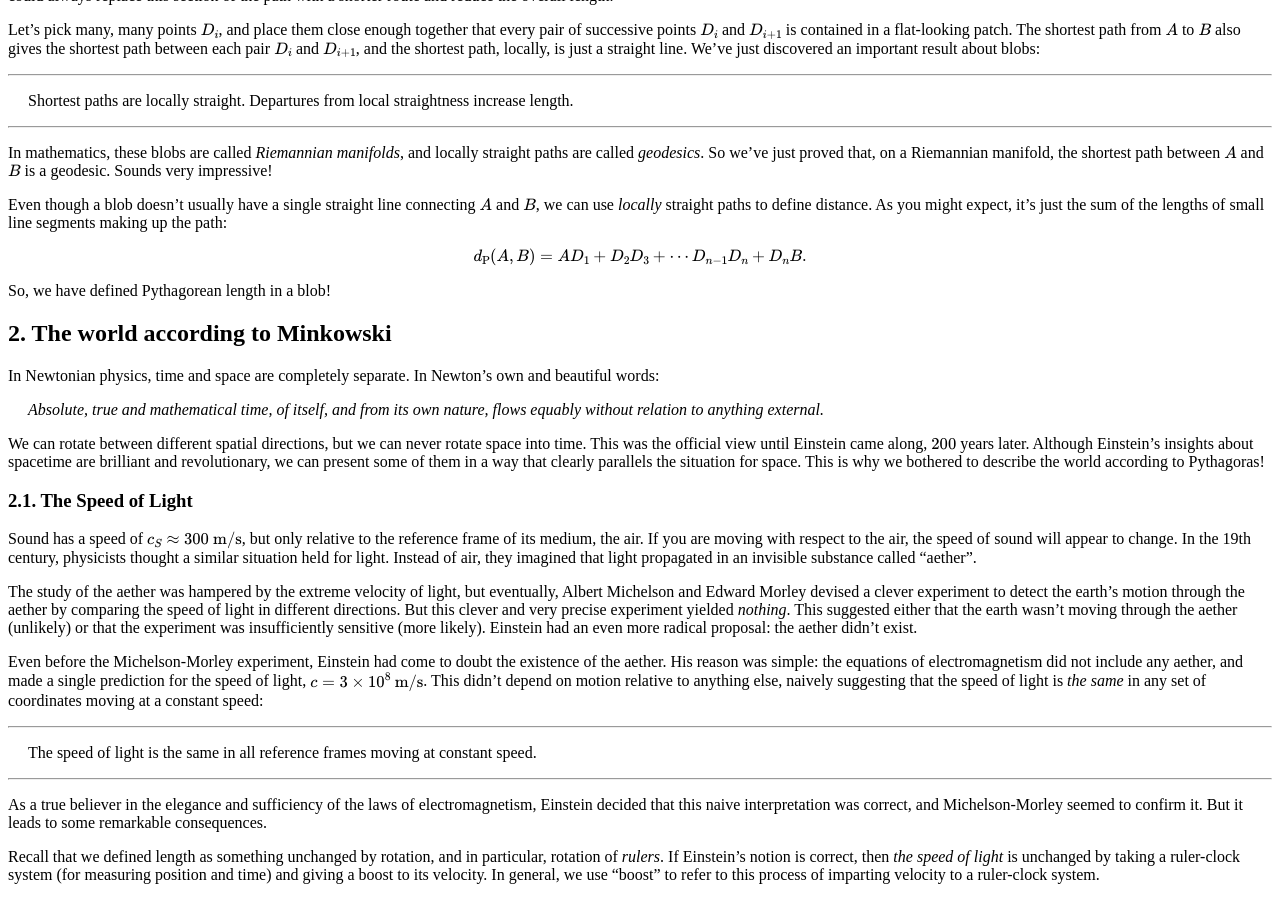
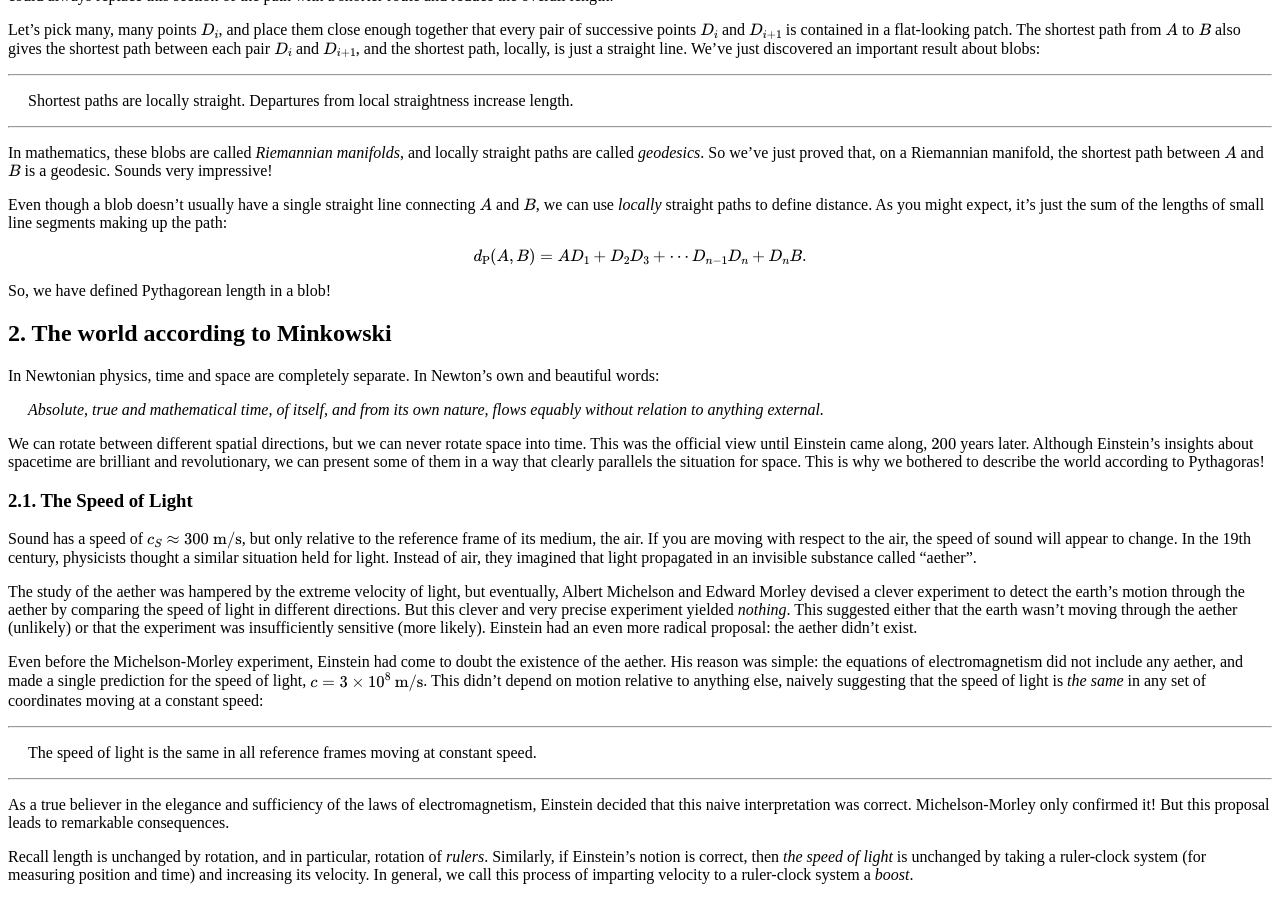
Before and after one commit to hapax/hapax.github.io, a Jekyll site: the page built from assets/maximal.md, in a window 1280 px wide and 900 px high, scrolled down 3215 px. Built offline with Jekyll 4.4.1, drawn with Linux system fonts in a browser that asks for light colours; our own code applies the rules of GitHub Pages for plain Markdown files; formulas are drawn with MathJax 3; a script that is not in the unit is left out.

Commit message:
Update maximal.md

```diff
--- a/assets/maximal.md
+++ b/assets/maximal.md
@@ -400,13 +400,13 @@ constant speed.
 
 As a true believer in the elegance and sufficiency of the laws of
 electromagnetism, Einstein decided that this naive interpretation was
-correct, and Michelson-Morley seemed to confirm it.
-But it leads to some remarkable consequences.
+correct.
+Michelson-Morley only confirmed it!
+But this proposal leads to remarkable consequences.
 
-Recall that we defined length as something unchanged by rotation, and
-in particular, rotation of *rulers*.
-If Einstein's notion is correct, then *the speed of light* is
+Recall length is unchanged by rotation, and in particular, rotation of *rulers*.
+Similarly, if Einstein's notion is correct, then *the speed of light* is
 unchanged by taking a ruler-clock system (for measuring position and
-time) and giving a boost to its velocity.
-In general, we use "boost" to refer to this process of imparting
-velocity to a ruler-clock system.
+time) and increasing its velocity.
+In general, we call this process of imparting velocity to a
+ruler-clock system a *boost*.
```
